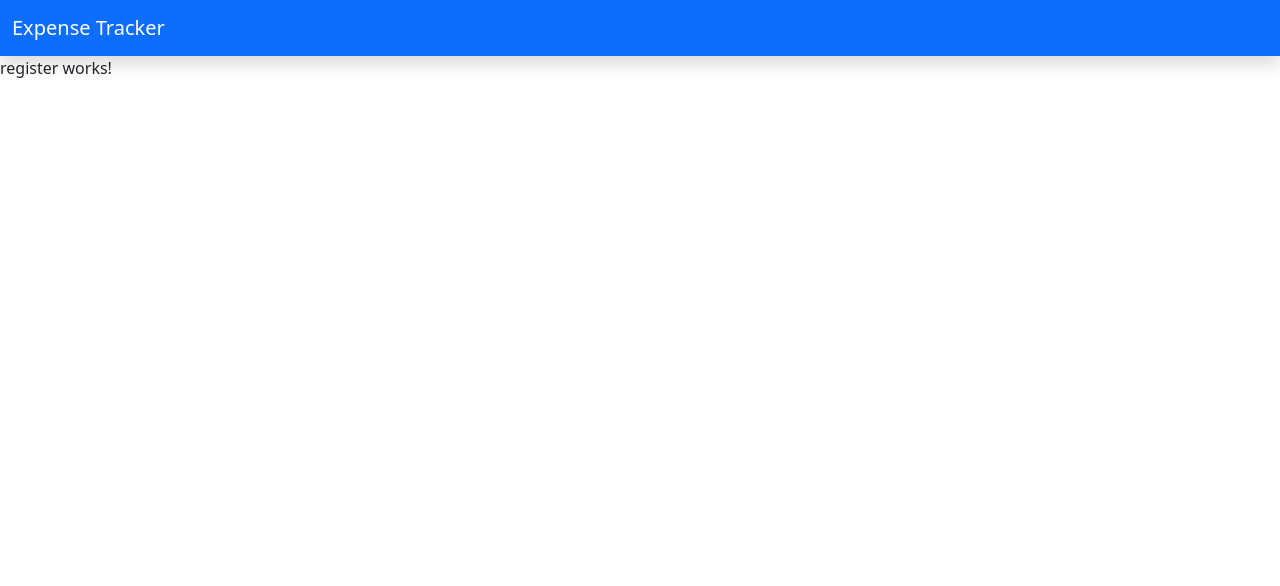
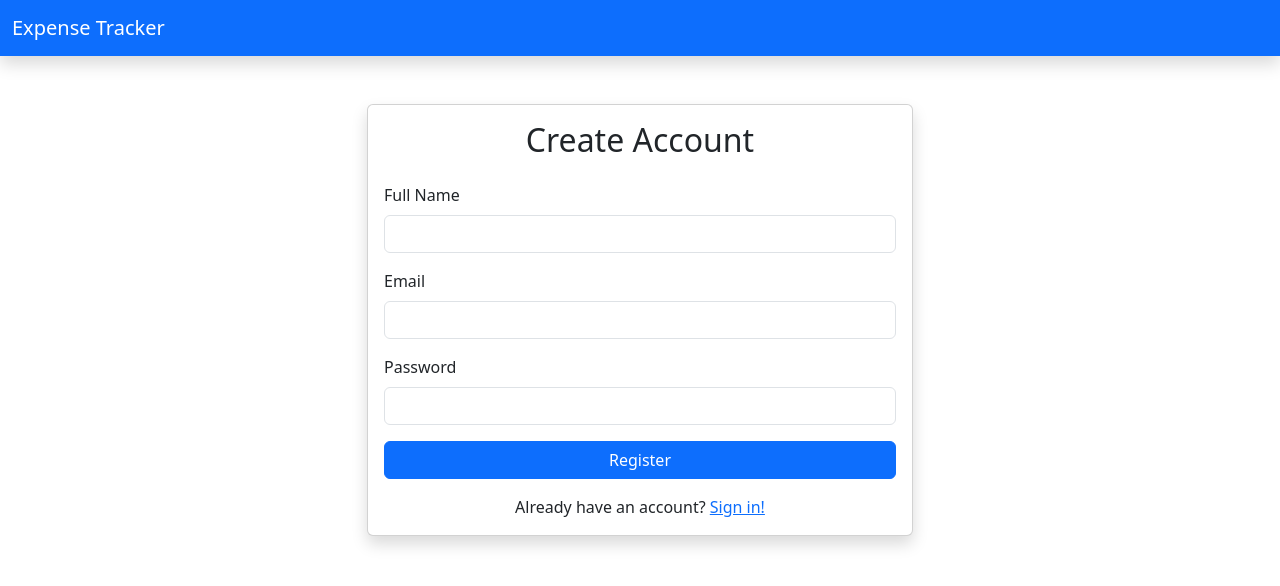
Before and after one commit to zpdh/expenses-tracker, an Angular app in the folder src/ExpensesTracker.Presentation/ExpensesTracker/: page /register in a window 1280 px wide. Shown: the top 586 px of the page. Built offline with nearby package versions, Linux system fonts and the light colour scheme.

Commit message:
feat: add register page

```diff
--- a/src/ExpensesTracker.Presentation/ExpensesTracker/src/app/core/auth/auth.service.ts
+++ b/src/ExpensesTracker.Presentation/ExpensesTracker/src/app/core/auth/auth.service.ts
@@ -3,17 +3,18 @@ import {HttpClient} from '@angular/common/http';
 import {LoginRequest} from '../communication/login/loginRequest';
 import {LoginResponse} from '../communication/login/loginResponse';
 import {Observable, tap} from 'rxjs';
+import {RegisterRequest} from '../communication/register/registerRequest';
 
 @Injectable({
   providedIn: 'root'
 })
 export class AuthService {
-  private readonly apiUrl = "http://localhost:5124/api/user/login";
-  private readonly client: HttpClient;
+  private readonly apiUrl = "http://localhost:5124/api/user";
+  private readonly httpClient: HttpClient;
   private tokenKey = "auth_token";
 
   constructor(client: HttpClient) {
-    this.client = client;
+    this.httpClient = client;
   }
 
   public getToken(): string | null {
@@ -25,13 +26,17 @@ export class AuthService {
   }
 
   public login(request: LoginRequest): Observable<LoginResponse> {
-    return this.client.post<LoginResponse>(this.apiUrl, request)
+    return this.httpClient.post<LoginResponse>(`${this.apiUrl}/login`, request)
       .pipe(
         tap(
           (res) => this.setToken(res.token)
         ));
   }
 
+  public register(request: RegisterRequest): Observable<void> {
+    return this.httpClient.post<void>(this.apiUrl, request);
+  }
+
   public logout() {
     localStorage.removeItem(this.tokenKey);
   }
--- a/src/ExpensesTracker.Presentation/ExpensesTracker/src/app/core/communication/login/loginRequest.ts
+++ b/src/ExpensesTracker.Presentation/ExpensesTracker/src/app/core/communication/login/loginRequest.ts
@@ -2,13 +2,3 @@ export interface LoginRequest {
   email: string,
   password: string
 }
-
-export class LoginRequestImpl implements LoginRequest {
-  public email: string;
-  public password: string;
-
-  constructor(email: string, password: string) {
-    this.email = email;
-    this.password = password;
-  }
-}
--- a/src/ExpensesTracker.Presentation/ExpensesTracker/src/app/features/login/login.component.html
+++ b/src/ExpensesTracker.Presentation/ExpensesTracker/src/app/features/login/login.component.html
@@ -27,7 +27,7 @@
           <div class="mt-3 text-center">
             <div class="mb-0">
               Don't Have an account?
-              <a routerLink="/register" class="text-decoration-none">Sign up!</a>
+              <a routerLink="/register">Sign up!</a>
             </div>
           </div>
         </div>
--- a/src/ExpensesTracker.Presentation/ExpensesTracker/src/app/features/login/login.component.ts
+++ b/src/ExpensesTracker.Presentation/ExpensesTracker/src/app/features/login/login.component.ts
@@ -1,7 +1,7 @@
 import {Component} from '@angular/core';
 import {AuthService} from '../../core/auth/auth.service';
 import {Router, RouterLink} from '@angular/router';
-import {LoginRequestImpl} from '../../core/communication/login/loginRequest';
+import {LoginRequest} from '../../core/communication/login/loginRequest';
 import {FormsModule} from '@angular/forms';
 
 @Component({
@@ -26,7 +26,10 @@ export class LoginComponent {
   }
 
   protected onSubmit() {
-    const request = new LoginRequestImpl(this.email, this.password);
+    const request: LoginRequest = {
+      email: this.email,
+      password: this.password
+    }
 
     this.authService.login(request).subscribe({
       next: () => this.router.navigate(['/expenses']),
--- a/src/ExpensesTracker.Presentation/ExpensesTracker/src/app/features/register/register.component.html
+++ b/src/ExpensesTracker.Presentation/ExpensesTracker/src/app/features/register/register.component.html
@@ -1 +1,56 @@
-<p>register works!</p>
+<div class="container mt-5">
+  <div class="row justify-content-center">
+    <div class="col-md-6">
+      <div class="card shadow">
+        <div class="card-body">
+          <h2 class="text-center mb-4">
+            Create Account
+          </h2>
+          <form (submit)="onSubmit()">
+            <div class="mb-3">
+              <label class="form-label">
+                Full Name
+              </label>
+              <input [(ngModel)]="name"
+                     type="text"
+                     name="name"
+                     class="form-control"
+                     required>
+
+            </div>
+            <div class="mb-3">
+              <label class="form-label">
+                Email
+              </label>
+              <input [(ngModel)]="email"
+                     type="email"
+                     name="email"
+                     class="form-control"
+                     required>
+            </div>
+            <div class="mb-3">
+              <label class="form-label">
+                Password
+              </label>
+              <input [(ngModel)]="password"
+                     type="password"
+                     name="password"
+                     class="form-control"
+                     required>
+            </div>
+            <button type="submit" class="btn btn-primary w-100">
+              Register
+            </button>
+          </form>
+
+          <div class="mt-3 text-center">
+            <p class="mb-0">
+              Already have an account?
+              <a routerLink="/login">Sign in!</a>
+            </p>
+          </div>
+        </div>
+      </div>
+    </div>
+  </div>
+</div>
--- a/src/ExpensesTracker.Presentation/ExpensesTracker/src/app/features/register/register.component.ts
+++ b/src/ExpensesTracker.Presentation/ExpensesTracker/src/app/features/register/register.component.ts
@@ -1,12 +1,42 @@
-import { Component } from '@angular/core';
+import {Component} from '@angular/core';
+import {AuthService} from '../../core/auth/auth.service';
+import {Router, RouterLink} from '@angular/router';
+import {RegisterRequest} from '../../core/communication/register/registerRequest';
+import {FormsModule} from '@angular/forms';
 
 @Component({
   selector: 'app-register',
-  imports: [],
+  imports: [
+    FormsModule,
+    RouterLink
+  ],
   templateUrl: './register.component.html',
   standalone: true,
   styleUrl: './register.component.css'
 })
 export class RegisterComponent {
+  private readonly authService: AuthService;
+  private readonly router: Router;
 
+  protected name = '';
+  protected email = '';
+  protected password = '';
+
+  constructor(authService: AuthService, router: Router) {
+    this.authService = authService;
+    this.router = router;
+  }
+
+  protected onSubmit() {
+    const request: RegisterRequest = {
+      name: this.name,
+      email: this.email,
+      password: this.password,
+    }
+
+    this.authService.register(request).subscribe({
+      next: () => this.router.navigate(["login"]).then(),
+      error: (err: Error) => alert(`Registration Failed: ${err.message}.`)
+    })
+  }
 }
```
